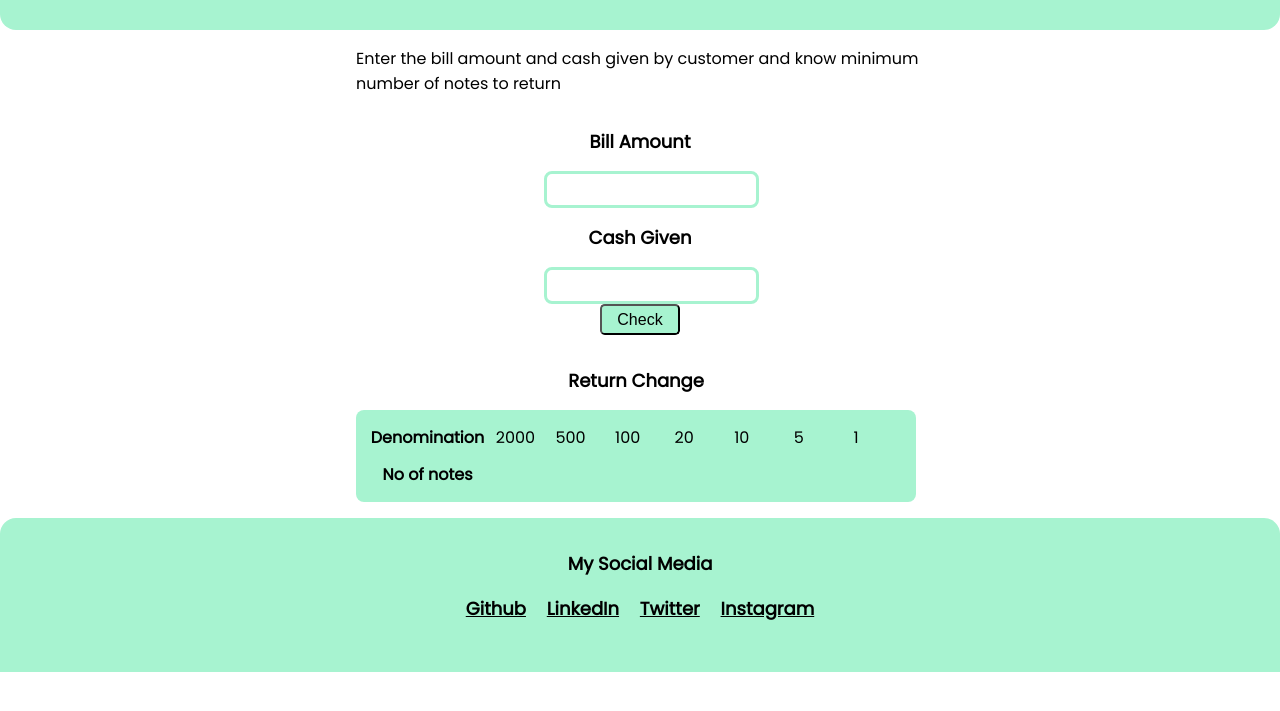
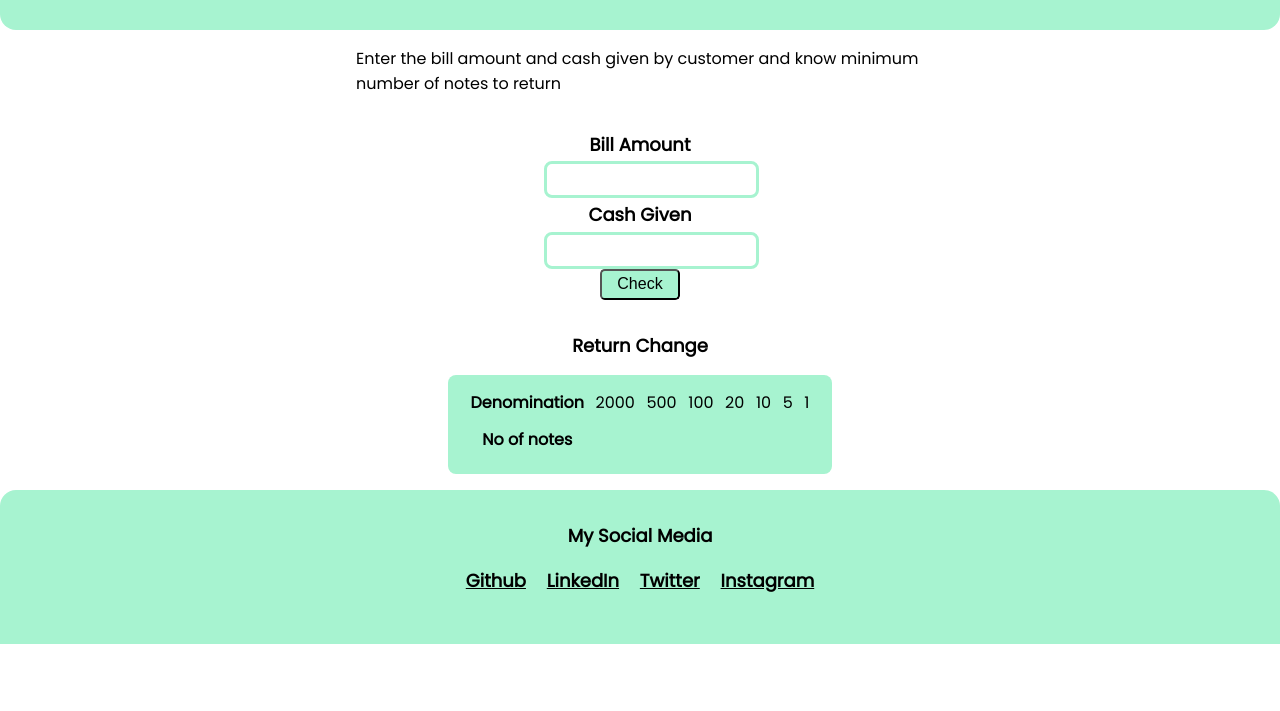
Before and after one commit to vivekgudipudi/cash-register, a plain HTML site: page index.html in a window 1280 px wide. Shown: the part 85-796 px from the top of the page. Drawn offline with Linux system fonts and the light colour scheme.

Commit message:
updated css

```diff
--- a/index.html
+++ b/index.html
@@ -30,7 +30,7 @@
         <p id="error-message"></p>
         </div>
 
-        <table class="change-table">
+        <table class="change-table container container-center">
             <caption>Return Change </caption>
             <tr>
               <th>Denomination</th>
--- a/style.css
+++ b/style.css
@@ -10,6 +10,7 @@ body {
 .container{
     padding-left: 1rem;
     padding-right: 1rem;
+    padding-bottom: 1rem;
 }
 
 .navigation{
@@ -38,7 +39,8 @@ body {
     font-weight: bold;
     font-size: large;
     text-align: center;
-    padding: 1rem;
+    padding: 0.2rem 1rem;
+
 }
 
 input{
@@ -73,6 +75,7 @@ caption{
     font-weight: bolder;
     font-size: large;
     padding: 1rem;
+    padding-top: 0%;
 }
 
 table{
@@ -81,6 +84,7 @@ table{
     border-radius: 0.5rem;
     padding: 0.5rem;
     background-color: #A7F3D0;
+    border-bottom: 2rem;
 
 }
 
@@ -88,7 +92,7 @@ td,th{
     /* border: 1px solid black; */
     padding: 0.3rem;
     border-radius: 0.5rem;
-    min-width: 3rem;
+    /* min-width: 3rem; */
     align-items: center;
 
 
```
